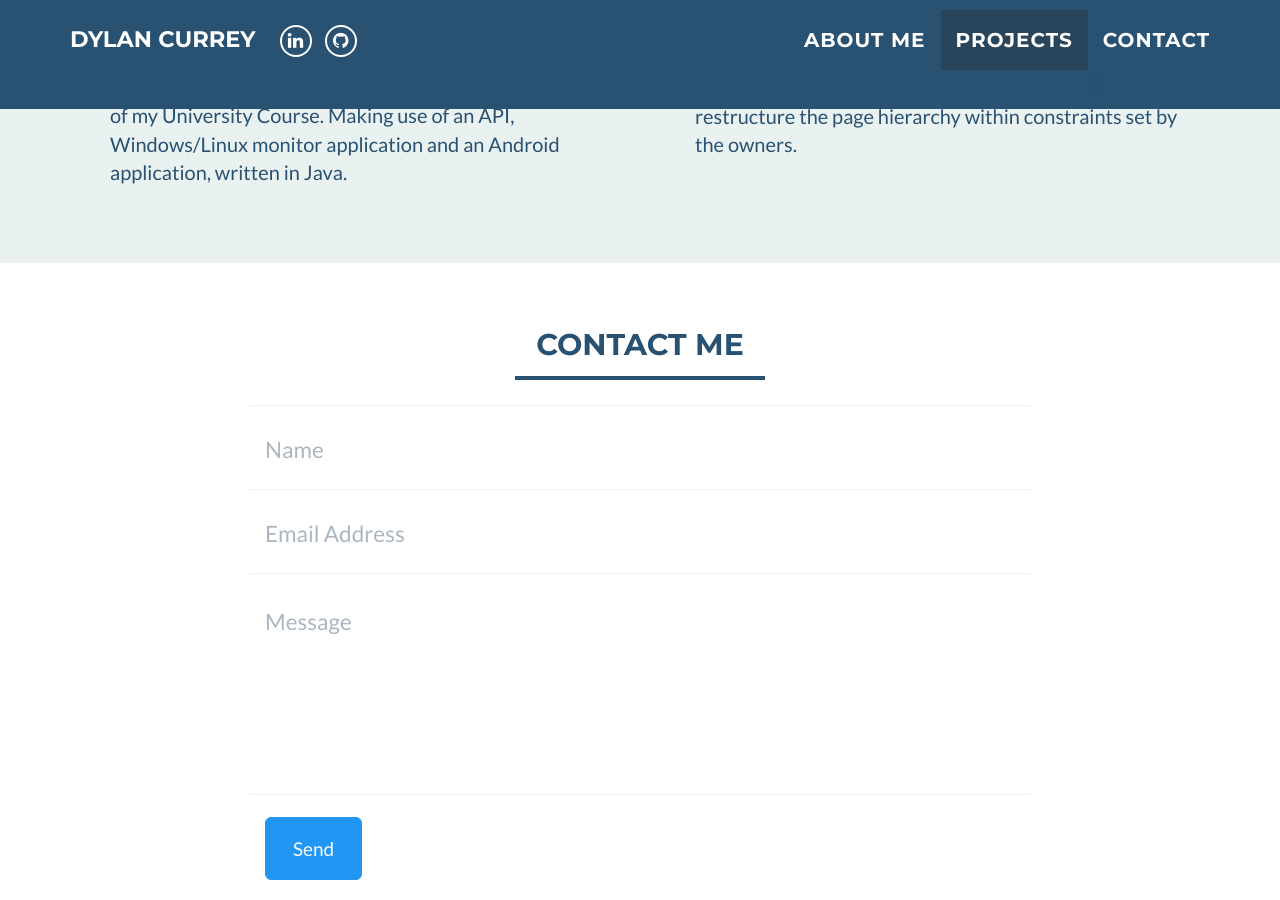
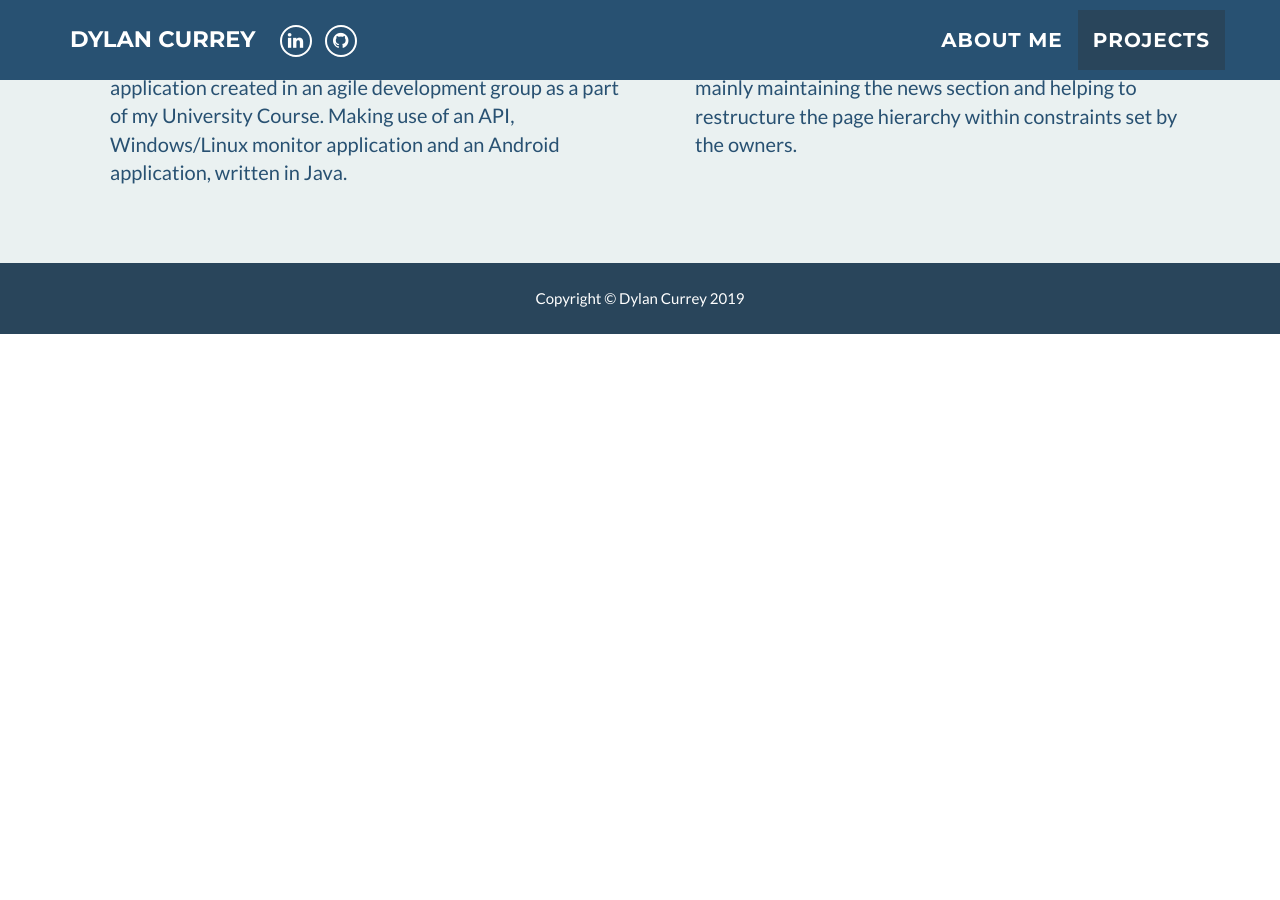
Before and after one commit to dscurrey/dscurrey.github.io, a Jekyll site: the page built from index.html, in a window 1280 px wide and 900 px high, scrolled down 1321 px. Built offline with Jekyll 4.4.1, drawn with Linux system fonts in a browser that asks for light colours; after the commit the page ends 1655 px from its top, so only the background shows below that.

Commit message:
Removed Contact Form

```diff
--- a/_layouts/default.html
+++ b/_layouts/default.html
@@ -61,9 +61,6 @@
                    <li class="page-scroll">
                        <a href="#projects">Projects</a>
                    </li>
-				   <li>
-						<a href="#contact">Contact</a>s
-				   </li>
                </ul>
            </div>
            <!-- /.navbar-collapse -->
@@ -88,7 +85,6 @@
 
     {% include about_me.html %}
     {% include projects.html %}
-	{% include contact_form.html %}
 
     <!-- Footer -->
     <footer class="text-center">
@@ -120,10 +116,6 @@
      <script src="{{ site.baseurl }}{{ "/js/classie.js" }}"></script>
      <script src="{{ site.baseurl }}{{ "/js/cbpAnimatedHeader.js" }}"></script>
 
-     <!-- Contact Form JavaScript -->
-     <script src="{{ site.baseurl }}{{ "/js/jqBootstrapValidation.js" }}"></script>
-     <script src="{{ site.baseurl }}{{ "/js/contact_me_static.js" }}"></script>
-
      <!-- Custom Theme JavaScript -->
      <script src="{{ site.baseurl }}{{ "/js/freelancer.js" }}"></script>
   </body>
```
